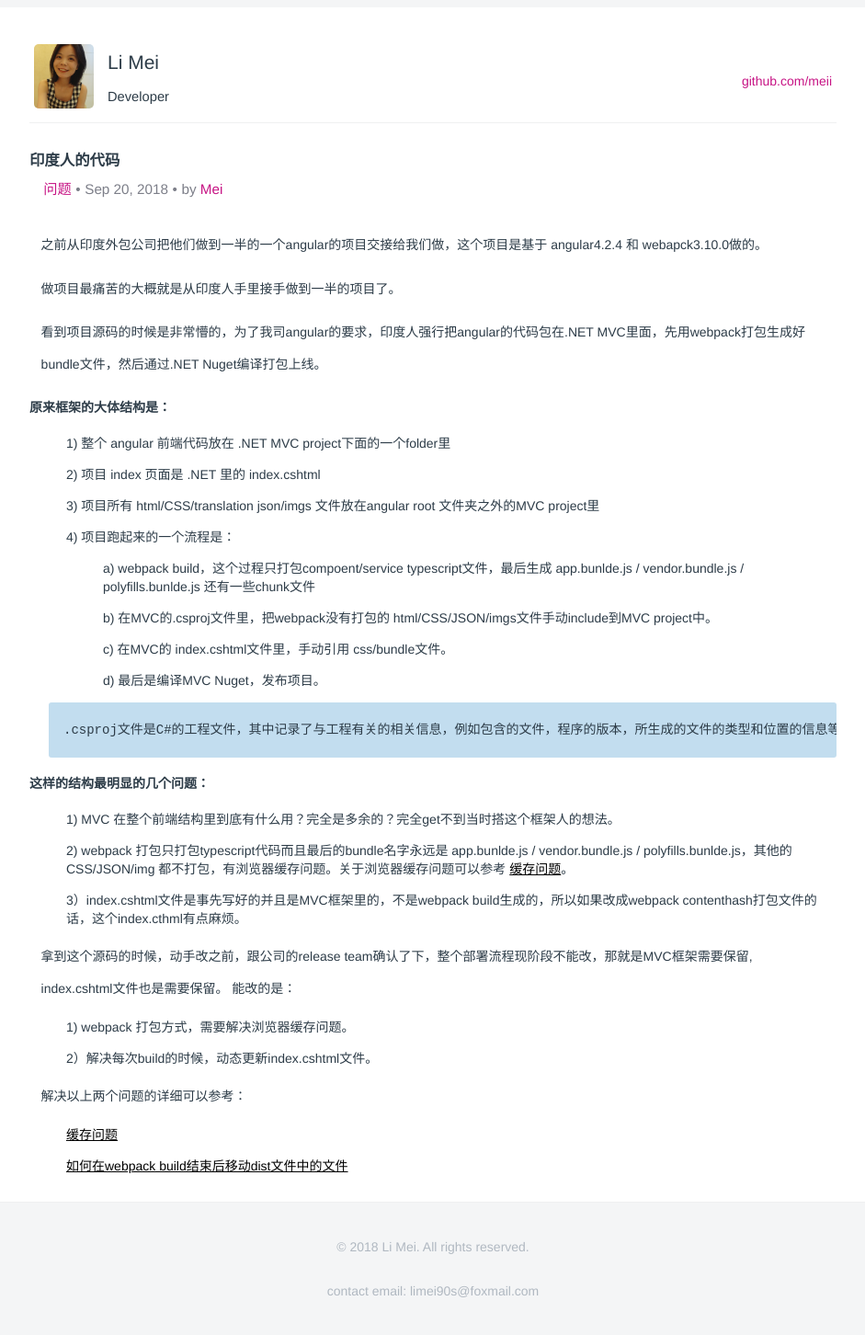
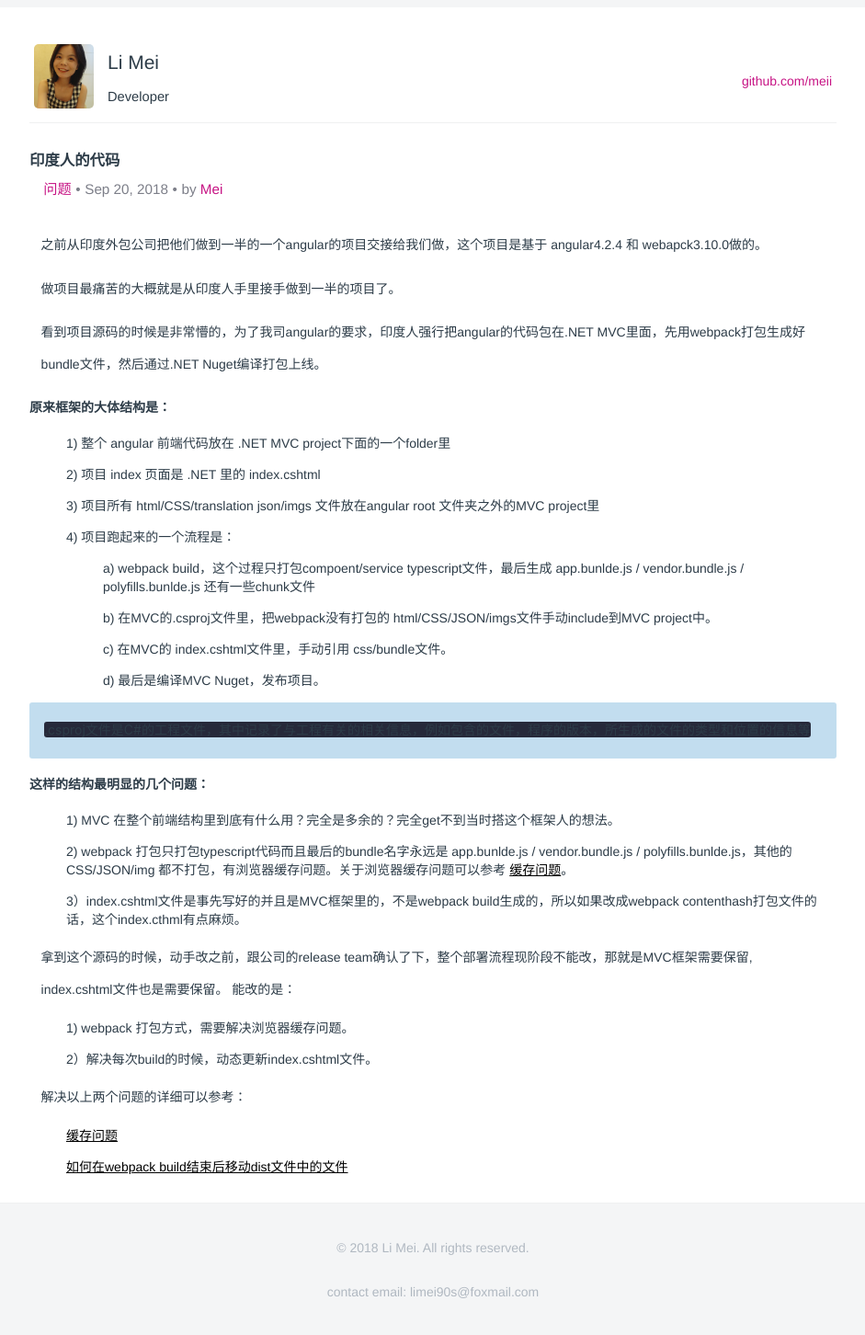
Before and after one commit to LiMeii/LiMeii.github.io, a Jekyll site: the page built from _posts/2018-09-20-issues-india-project.md, in a window 1280 px wide. Shown: the whole page at 92% size, without its empty margins (177-1118 px from the left). Built offline with Jekyll 4.4.1, drawn with Linux system fonts in a browser that asks for light colours.

Commit message:
Update base.css

```diff
--- a/assets/base.css
+++ b/assets/base.css
@@ -5,24 +5,26 @@
 }
 
 pre {
-    margin-left: 1.5em;
     padding: 16px;
     overflow: auto;
     font-size: 100%;
     line-height: 2em;
     background-color: #c2ddef;
     border-radius: 3px;
+    font-family: monospace,monospace;
 }
 code {
     border-radius: 3px;
     display: inline;
     max-width: auto;
     padding: 0;
-    margin: 0;
     overflow: visible;
     line-height: inherit;
     word-wrap: normal;
     background-color: transparent;
+    background: #26293a;
+    font-family: roboto mono,-apple-system,BlinkMacSystemFont,segoe ui,Helvetica,Arial,sans-serif,apple color emoji,segoe ui emoji,segoe ui symbol;
+    margin: 3em 0;
 }
 
 ol,
```
